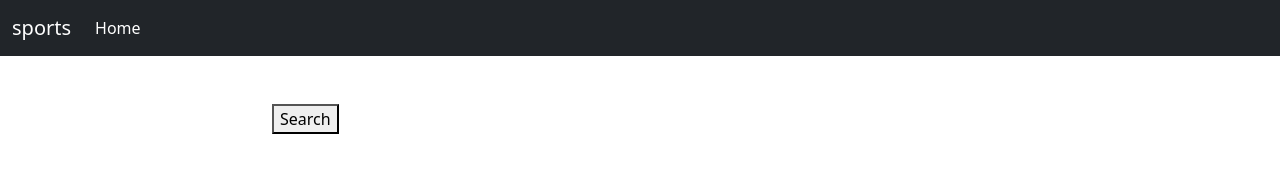
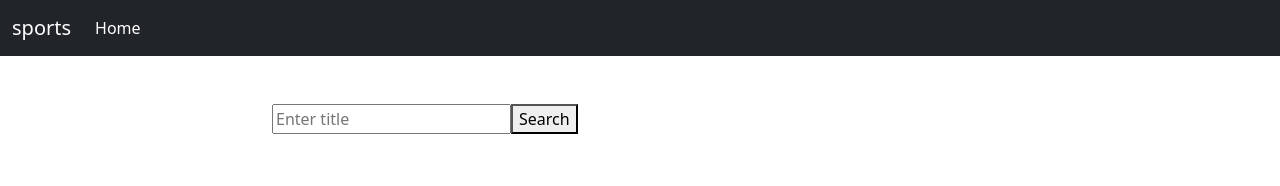
Before and after one commit to Prabhjeet02/Pra-Singh-WEB601Assignments-MyFavouriteSports, an Angular app in the folder Pra_Singh_MyFavouriteSports/: page / in a window 1280 px wide. Shown: the top 186 px of the page. Built offline with nearby package versions, Linux system fonts and the light colour scheme.

Commit message:
assignment 3

```diff
--- a/Pra_Singh_MyFavouriteSports/src/app/content-card/content-card.component.html
+++ b/Pra_Singh_MyFavouriteSports/src/app/content-card/content-card.component.html
@@ -2,7 +2,7 @@
     <div class="row">
       <div class="col-md-2"></div>
       <div class="col-md-8 mt-5">
-        <!-- <input [(ngModel)]="searchTerm" placeholder="Enter title"> -->
+        <input [(ngModel)]="searchTerm" placeholder="Enter title">
         <button (click)="search()">Search</button>
         <div *ngIf="message">
           <p [ngStyle]="{ color: messageColor }">{{ message }}</p>
```
Also changed, not shown: Pra_Singh_MyFavouriteSports/src/app/content-card/content-card.component.ts (line endings or trailing spaces).
